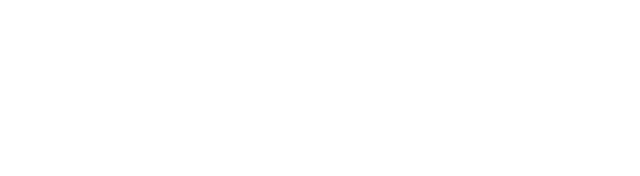
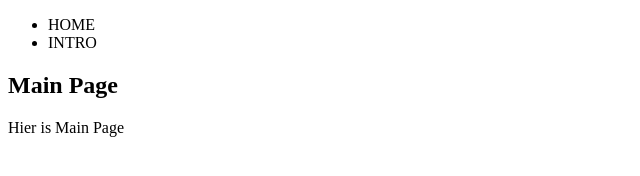
Before and after one commit to ronieo/git-flow-practice, a plain HTML site: page index.html in a window 1280 px wide. Shown: the whole page, without its empty margins (0-640 px from the left). Drawn offline with Linux system fonts and the light colour scheme.

Commit message:
feat: add Tags(header, article)
change title, add child Tags(nav, li, h1,p)

```diff
--- a/index.html
+++ b/index.html
@@ -2,9 +2,23 @@
 <html lang="ko-KR">
  <head>
   <meta charset="euc-KR">
-  <title>develop 브랜치에서의 메인페이지</title>
+    <title> Introduce 브랜치에서의 메인페이지</title>
   <meta name="viewport" content="width=device-width, initial-scale=1.0">
   <meta name="title" content="Git Flow practice">
  </head>
- <body></body>
+   <body>
+      <header>
+	  <nav>
+	     <ul>
+		<li> HOME </li>
+		<li> INTRO </li>
+	     </ul>
+	   </nav>
+      </header>
+    <main class="main-wrapper">
+      <article>
+	      <h1> Main Page </h1>
+	      <p> Hier is Main Page </p>
+      </article>
+   </body>
 </html>
```
